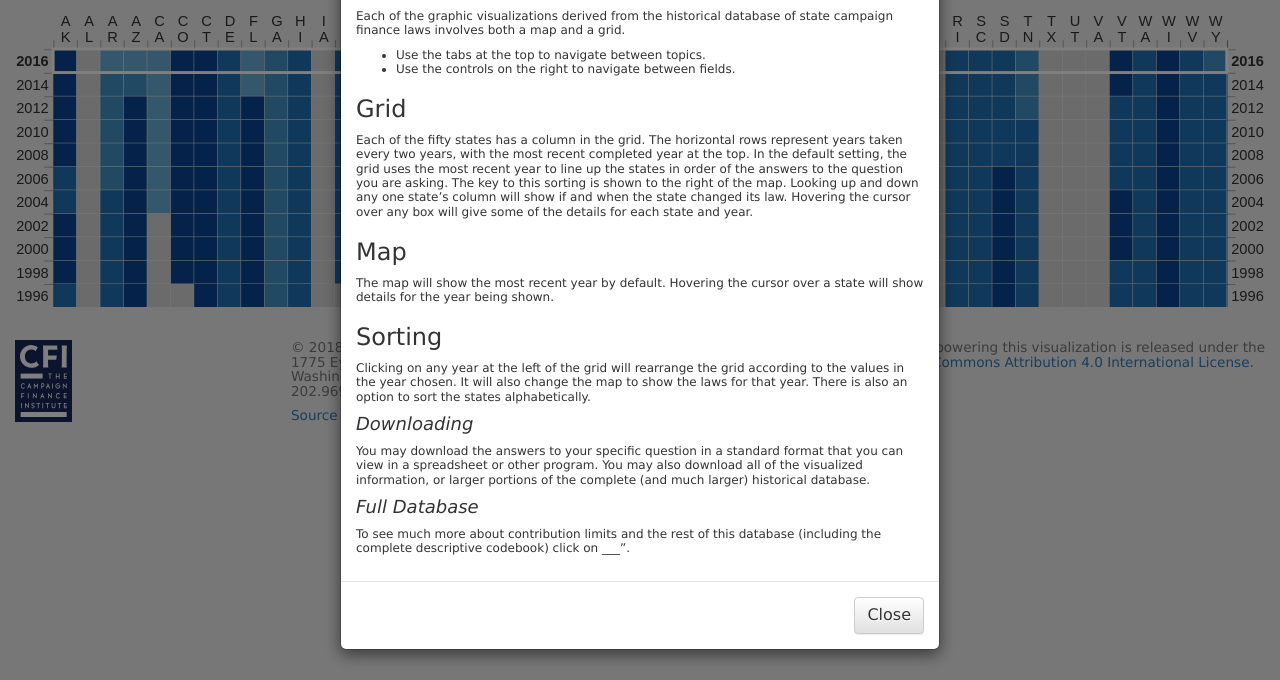
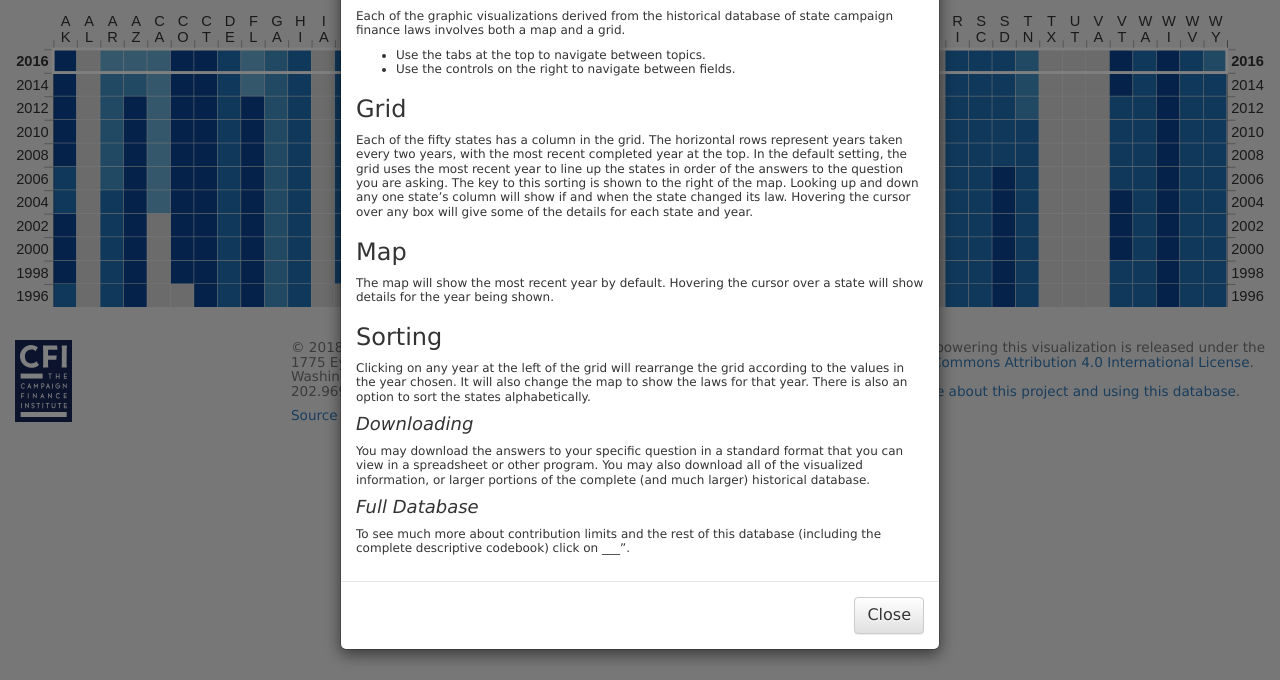
Before and after one commit to cfinst/cfinst.github.io, a Jekyll site: the page built from index.md, in a window 1280 px wide. Shown: the part 502-1182 px from the top of the page. Built offline with Jekyll 4.4.1, drawn with Linux system fonts in a browser that asks for light colours.

Commit message:
Add Landing Link to footer

```diff
--- a/_includes/footer.html
+++ b/_includes/footer.html
@@ -20,7 +20,10 @@
     </div>
 
     <div>
-      <p class="text-muted small">The data powering this visualization is released under the<br><a href="https://creativecommons.org/licenses/by/4.0/">Creative Commons Attribution 4.0 International License</a>.</p>
+      <p class="text-muted small">The data powering this visualization is released under the<br><a href="https://creativecommons.org/licenses/by/4.0/">Creative Commons Attribution 4.0 International License</a>.
+       <BR><BR>
+        <a href="http://cfinst.org/State/LawsDatabase.aspx">Read more about this project and using this database</a>.
+        </p>
     </div>
 
 </div>
```
